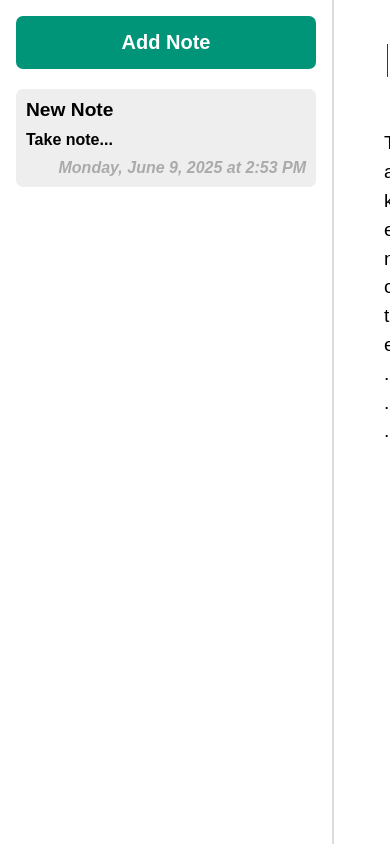
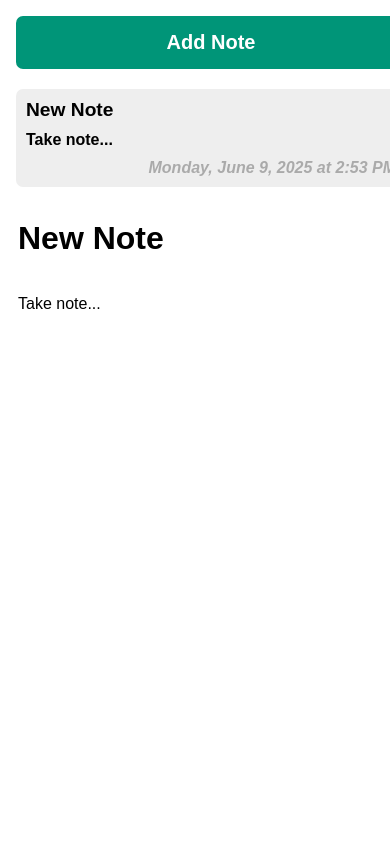
Before and after one commit to sweeddho/markmoney, a plain HTML site: page index.html in a window 390 px wide. Both pictures are taken after a click on the button "Add Note". Shown: the top 844 px of the page. Drawn offline with Linux system fonts and the light colour scheme.

Commit message:
Add files via upload

```diff
--- a/style.css
+++ b/style.css
@@ -7,6 +7,7 @@ body {
 .notes {
     display: flex;
     height: 100%;
+    flex-direction: column; /* 使筆記在小螢幕上垂直排列 */
 }
 
 .notes * {
@@ -18,7 +19,7 @@ body {
     flex-shrink: 0;
     overflow-y: auto;
     padding: 1em;
-    width: 300px;
+    width: 100%; /* 在小螢幕上占滿整個寬度 */
 }
 
 .notes__add {
@@ -93,3 +94,23 @@ body {
     margin-top: 2em;
     resize: none;
 }
+
+/* 媒體查詢以適應小螢幕 */
+@media (max-width: 600px) {
+    .notes__sidebar {
+        width: 100%; /* 側邊欄在小螢幕上全寬 */
+        border-right: none; /* 移除分隔線 */
+    }
+
+    .notes__preview {
+        padding: 1em; /* 調整預覽區域的內邊距 */
+    }
+
+    .notes__title {
+        font-size: 2em; /* 調整標題字體大小 */
+    }
+
+    .notes__body {
+        font-size: 1em; /* 調整內容字體大小 */
+    }
+}
```
